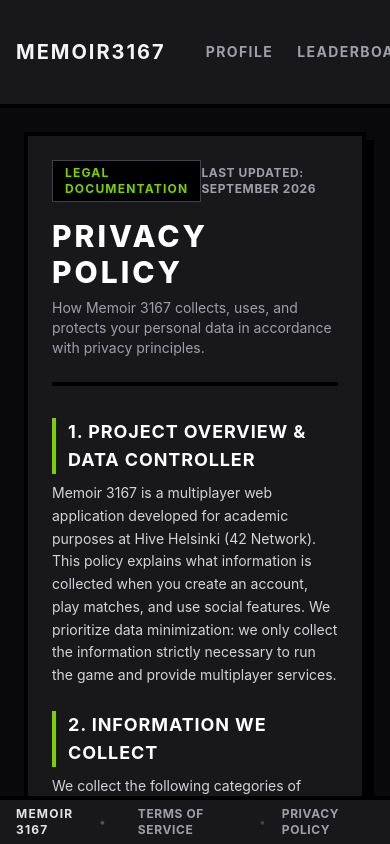
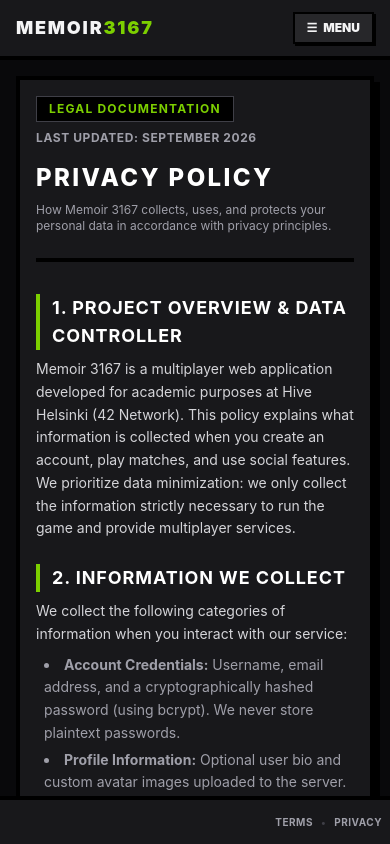
Before and after one commit to mist-interactive/frontend, a React (Vite) app: page /privacy in a window 390 px wide. Built offline with nearby package versions, Linux system fonts and the light colour scheme.

Commit message:
feat(ui): ensure mobile responsiveness and accessibility across all viewports

```diff
--- a/src/components/ChatWindow.tsx
+++ b/src/components/ChatWindow.tsx
@@ -188,8 +188,8 @@
     /*
       Main container: shrinks to compact dock tab when minimized
     */
-    <div className={`transition-all duration-200 border-4 border-black border-b-0 flex flex-col shadow-[6px_6px_0_0_#000000] font-sans ${
-      minimized ? 'w-56 h-11 bg-zinc-800' : 'w-80 h-96 bg-zinc-900'
+    <div className={`transition-all duration-200 border-4 border-black border-b-0 flex flex-col shadow-[4px_4px_0_0_#000000] sm:shadow-[6px_6px_0_0_#000000] font-sans ${
+      minimized ? 'w-44 sm:w-56 h-11 bg-zinc-800' : 'w-[calc(100vw-2rem)] max-w-xs sm:w-80 h-[22rem] sm:h-96 bg-zinc-900'
     }`}>
       {/* HEADER: Clicking anywhere on the top bar toggles minimize, except the X close button */}
       <div
--- a/src/components/Footer.tsx
+++ b/src/components/Footer.tsx
@@ -36,14 +36,14 @@
 
   return (
     // tactical footer dock with integrated friends toggle and legal links
-    <footer className="w-full bg-zinc-900 border-t-4 border-black h-12 flex items-center justify-between text-zinc-400 font-sans shrink-0 z-30">
+    <footer className="w-full bg-zinc-900 border-t-4 border-black h-12 flex items-center justify-between text-zinc-400 font-sans shrink-0 z-30 px-2 sm:px-4">
 
       {/* left: friends toggle (when logged in) + branding */}
-      <div className="flex items-center h-full">
+      <div className="flex items-center h-full min-w-0">
         {isAuthenticated && onToggleFriends && (
           <button
             onClick={onToggleFriends}
-            className={`h-full px-4 flex items-center gap-2 border-r-4 border-black font-bold uppercase tracking-wider text-xs transition-colors ${
+            className={`h-full px-2.5 sm:px-4 flex items-center gap-1.5 sm:gap-2 border-r-4 border-black font-bold uppercase tracking-wider text-[11px] sm:text-xs transition-colors shrink-0 ${
               isFriendsOpen
                 ? 'bg-lime-700 text-white'
                 : 'bg-zinc-800 text-zinc-200 hover:bg-zinc-700'
@@ -52,34 +52,34 @@
             <span>👥</span>
             <span>Friends</span>
             {totalUnreadCount > 0 && (
-              <span className="ml-1 px-1.5 py-0.5 bg-rose-600 text-white font-black text-[10px] leading-none border border-black shadow-[1px_1px_0_0_#000000] animate-pulse">
+              <span className="ml-0.5 sm:ml-1 px-1.5 py-0.5 bg-rose-600 text-white font-black text-[10px] leading-none border border-black shadow-[1px_1px_0_0_#000000] animate-pulse">
                 {totalUnreadCount > 99 ? '99+' : totalUnreadCount}
               </span>
             )}
           </button>
         )}
 
-        <div className="flex items-center gap-2 px-4 text-xs">
-          <span className="font-bold text-zinc-200 uppercase tracking-widest">Memoir 3167</span>
-          <span className="text-zinc-600">•</span>
-          <span className="text-zinc-500 uppercase tracking-wider hidden sm:inline">ft_transcendence</span>
+        <div className="flex items-center gap-2 px-2 sm:px-4 text-[11px] sm:text-xs truncate">
+          <span className="font-bold text-zinc-200 uppercase tracking-widest hidden sm:inline">Memoir 3167</span>
+          <span className="text-zinc-600 hidden sm:inline">•</span>
+          <span className="text-zinc-500 uppercase tracking-wider hidden md:inline">ft_transcendence</span>
         </div>
       </div>
 
       {/* right: legal links */}
-      <div className="flex items-center gap-4 sm:gap-6 font-bold uppercase tracking-wider text-xs px-4">
+      <div className="flex items-center gap-2 sm:gap-6 font-bold uppercase tracking-wider text-[10px] sm:text-xs shrink-0">
         <Link
           to="/terms"
           className="hover:text-lime-400 transition-colors"
         >
-          Terms of Service
+          Terms<span className="hidden sm:inline"> of Service</span>
         </Link>
         <span className="text-zinc-700">•</span>
         <Link
           to="/privacy"
           className="hover:text-lime-400 transition-colors"
         >
-          Privacy Policy
+          Privacy<span className="hidden sm:inline"> Policy</span>
         </Link>
       </div>
 
--- a/src/components/FriendsList.tsx
+++ b/src/components/FriendsList.tsx
@@ -457,7 +457,7 @@
 
   return (
     // main tactical drawer docked between navbar and footer
-    <div className={`absolute left-0 top-0 bottom-0 w-80 bg-zinc-900 border-r-4 border-black z-50 transition-transform duration-300 overflow-hidden font-sans flex flex-col shadow-[8px_0_0_0_#000000] ${
+    <div className={`absolute left-0 top-0 bottom-0 w-[calc(100vw-2rem)] max-w-xs sm:w-80 bg-zinc-900 border-r-4 border-black z-50 transition-transform duration-300 overflow-hidden font-sans flex flex-col shadow-[8px_0_0_0_#000000] ${
       isOpen ? 'translate-x-0' : '-translate-x-full pointer-events-none'
     }`}>
 
--- a/src/components/Navbar.tsx
+++ b/src/components/Navbar.tsx
@@ -1,3 +1,4 @@
+import { useState, useEffect } from 'react';
 import { Link, useNavigate, useLocation } from 'react-router-dom';
 import { useWebSocket } from '../contexts/WebSocketContext';
 import { clearAuth } from '../utils/auth';
@@ -5,6 +6,7 @@
 export default function Navbar() {
   const navigate = useNavigate();
   const location = useLocation();
+  const [isMobileMenuOpen, setIsMobileMenuOpen] = useState(false);
 
   // get centralized match state directly from websocket context
   // no null checks needed because provider always exists
@@ -12,6 +14,11 @@
 
   // check if user is logged in
   const isAuthenticated = localStorage.getItem("token") !== null;
+
+  // close mobile menu whenever route changes
+  useEffect(() => {
+    setIsMobileMenuOpen(false);
+  }, [location.pathname]);
 
   // handle the reconnect button click
   const handleReconnect = () => {
@@ -31,72 +38,165 @@
   };
 
   return (
-    <nav className="relative z-50 bg-zinc-900 border-b-4 border-black p-4 flex justify-between items-center shrink-0 font-sans">
-
+    <nav className="relative z-50 bg-zinc-900 border-b-4 border-black font-sans shrink-0">
+      <div className="px-4 py-3 sm:px-6 flex justify-between items-center">
+        {/* Left branding & desktop links */}
         <div className="flex gap-6 items-center">
-        {/* insert logo here */}
-        <Link to="/" className="text-xl font-bold text-zinc-100 uppercase tracking-widest hover:text-lime-500 transition-colors mr-4">
-          Memoir3167
+          <Link
+            to="/"
+            className="text-lg sm:text-xl font-black text-zinc-100 uppercase tracking-widest hover:text-lime-500 transition-colors mr-2 sm:mr-4"
+          >
+            Memoir<span className="text-lime-500">3167</span>
           </Link>
 
-        <Link to="/profile" className={`text-sm font-bold uppercase tracking-widest transition-colors ${
+          {/* Desktop Links */}
+          <div className="hidden md:flex items-center gap-6">
+            <Link
+              to="/profile"
+              className={`text-sm font-bold uppercase tracking-widest transition-colors ${
                 location.pathname.startsWith('/profile') ? 'text-lime-400' : 'text-zinc-400 hover:text-zinc-100'
-        }`}>
+              }`}
+            >
               Profile
             </Link>
 
-        <Link to="/leaderboard" className={`text-sm font-bold uppercase tracking-widest transition-colors ${
+            <Link
+              to="/leaderboard"
+              className={`text-sm font-bold uppercase tracking-widest transition-colors ${
                 location.pathname === '/leaderboard' ? 'text-lime-400' : 'text-zinc-400 hover:text-zinc-100'
-        }`}>
+              }`}
+            >
               Leaderboard
             </Link>
           </div>
+        </div>
 
-      {/* conditional reconnect button centered and overlapping */}
+        {/* Desktop conditional reconnect button centered */}
         {isAuthenticated && activeMatchId && location.pathname !== '/game' && (
-        <div className="absolute left-1/2 -translate-x-1/2 top-4">
+          <div className="hidden md:block absolute left-1/2 -translate-x-1/2 top-2">
             <button
               onClick={handleReconnect}
-            className="bg-amber-600 text-white font-bold uppercase tracking-widest px-8 py-4 border-4 border-black shadow-[4px_4px_0_0_#000000] hover:bg-amber-500 active:translate-y-1 active:translate-x-1 active:shadow-none transition-all"
+              className="bg-amber-600 text-white font-black uppercase tracking-widest px-6 py-2.5 border-4 border-black shadow-[4px_4px_0_0_#000000] hover:bg-amber-500 active:translate-y-1 active:translate-x-1 active:shadow-none transition-all text-xs animate-pulse"
             >
               Reconnect
             </button>
           </div>
         )}
 
-      <div className="flex gap-4 items-center">
-        {/* use a ternary operator here to conditionally render the buttons */}
+        {/* Desktop auth buttons */}
+        <div className="hidden md:flex gap-3 items-center">
           {isAuthenticated ? (
-
-          /* what to show if logged in */
-          <button onClick={handleLogout}
-          className="bg-zinc-700 text-white font-bold uppercase tracking-widest px-6 py-2 border-4 border-black shadow-[4px_4px_0_0_#000000] hover:bg-zinc-600 active:translate-y-1 active:translate-x-1 active:shadow-none transition-all"
+            <button
+              onClick={handleLogout}
+              className="bg-zinc-700 text-white font-bold uppercase tracking-widest px-5 py-2 border-4 border-black shadow-[3px_3px_0_0_#000000] hover:bg-zinc-600 active:translate-y-1 active:translate-x-1 active:shadow-none transition-all text-xs"
             >
               Logout
             </button>
-
           ) : (
-
-          /* what to show if NOT logged in (fragment used to wrap multiple elements) */
             <>
               <Link
                 to="/login"
-              className="bg-zinc-700 text-white font-bold uppercase tracking-widest px-6 py-2 border-4 border-black shadow-[4px_4px_0_0_#000000] hover:bg-zinc-600 active:translate-y-1 active:translate-x-1 active:shadow-none transition-all flex items-center justify-center"
+                className="bg-zinc-700 text-white font-bold uppercase tracking-widest px-5 py-2 border-4 border-black shadow-[3px_3px_0_0_#000000] hover:bg-zinc-600 active:translate-y-1 active:translate-x-1 active:shadow-none transition-all text-xs flex items-center justify-center"
               >
                 Login
               </Link>
 
               <Link
                 to="/register"
-              className="bg-lime-700 text-white font-bold uppercase tracking-widest px-6 py-2 border-4 border-black shadow-[4px_4px_0_0_#000000] hover:bg-lime-600 active:translate-y-1 active:translate-x-1 active:shadow-none transition-all flex items-center justify-center"
+                className="bg-lime-700 text-white font-bold uppercase tracking-widest px-5 py-2 border-4 border-black shadow-[3px_3px_0_0_#000000] hover:bg-lime-600 active:translate-y-1 active:translate-x-1 active:shadow-none transition-all text-xs flex items-center justify-center"
               >
                 Sign Up
               </Link>
             </>
-
           )}
         </div>
 
+        {/* Mobile controls: Reconnect badge (if active) + Hamburger toggle button */}
+        <div className="flex md:hidden items-center gap-2">
+          {isAuthenticated && activeMatchId && location.pathname !== '/game' && (
+            <button
+              onClick={handleReconnect}
+              className="bg-amber-600 text-white font-black uppercase tracking-wider px-2.5 py-1.5 border-2 border-black shadow-[2px_2px_0_0_#000000] hover:bg-amber-500 active:translate-y-0.5 active:translate-x-0.5 active:shadow-none transition-all text-[11px] animate-pulse"
+            >
+              Reconnect
+            </button>
+          )}
+
+          <button
+            onClick={() => setIsMobileMenuOpen(!isMobileMenuOpen)}
+            aria-label="Toggle navigation menu"
+            className="px-3 py-1.5 bg-zinc-800 hover:bg-zinc-700 text-zinc-100 font-black uppercase text-xs border-2 border-black shadow-[2px_2px_0_0_#000000] active:translate-y-0.5 active:translate-x-0.5 active:shadow-none transition-all flex items-center gap-1.5"
+          >
+            <span>{isMobileMenuOpen ? "✕" : "☰"}</span>
+            <span>{isMobileMenuOpen ? "Close" : "Menu"}</span>
+          </button>
+        </div>
+      </div>
+
+      {/* Mobile Dropdown Drawer */}
+      {isMobileMenuOpen && (
+        <div className="md:hidden border-t-4 border-black bg-zinc-950 p-4 space-y-4 shadow-[0_8px_0_0_#000000]">
+          <div className="flex flex-col gap-2">
+            <Link
+              to="/profile"
+              onClick={() => setIsMobileMenuOpen(false)}
+              className={`p-3 border-2 border-black font-black uppercase tracking-wider text-xs transition-colors flex items-center justify-between ${
+                location.pathname.startsWith('/profile')
+                  ? 'bg-lime-500 text-black shadow-[2px_2px_0_0_#000000]'
+                  : 'bg-zinc-800 text-zinc-200 hover:bg-zinc-700'
+              }`}
+            >
+              <span>Command Profile</span>
+              <span>→</span>
+            </Link>
+
+            <Link
+              to="/leaderboard"
+              onClick={() => setIsMobileMenuOpen(false)}
+              className={`p-3 border-2 border-black font-black uppercase tracking-wider text-xs transition-colors flex items-center justify-between ${
+                location.pathname === '/leaderboard'
+                  ? 'bg-lime-500 text-black shadow-[2px_2px_0_0_#000000]'
+                  : 'bg-zinc-800 text-zinc-200 hover:bg-zinc-700'
+              }`}
+            >
+              <span>Arena Leaderboard</span>
+              <span>→</span>
+            </Link>
+          </div>
+
+          {/* Mobile auth action row */}
+          <div className="pt-2 border-t-2 border-zinc-800">
+            {isAuthenticated ? (
+              <button
+                onClick={() => {
+                  setIsMobileMenuOpen(false);
+                  handleLogout();
+                }}
+                className="w-full p-3 bg-zinc-800 hover:bg-zinc-700 text-zinc-200 font-black uppercase tracking-widest text-xs border-2 border-black shadow-[2px_2px_0_0_#000000] active:translate-y-0.5 active:translate-x-0.5 active:shadow-none transition-all text-center"
+              >
+                Logout
+              </button>
+            ) : (
+              <div className="grid grid-cols-2 gap-3">
+                <Link
+                  to="/login"
+                  onClick={() => setIsMobileMenuOpen(false)}
+                  className="p-3 bg-zinc-800 hover:bg-zinc-700 text-zinc-200 font-black uppercase tracking-widest text-xs border-2 border-black shadow-[2px_2px_0_0_#000000] active:translate-y-0.5 active:translate-x-0.5 active:shadow-none transition-all text-center"
+                >
+                  Login
+                </Link>
+                <Link
+                  to="/register"
+                  onClick={() => setIsMobileMenuOpen(false)}
+                  className="p-3 bg-lime-700 hover:bg-lime-600 text-white font-black uppercase tracking-widest text-xs border-2 border-black shadow-[2px_2px_0_0_#000000] active:translate-y-0.5 active:translate-x-0.5 active:shadow-none transition-all text-center"
+                >
+                  Sign Up
+                </Link>
+              </div>
+            )}
+          </div>
+        </div>
+      )}
     </nav>
   );
 }
--- a/src/layouts/GlobalLayout.tsx
+++ b/src/layouts/GlobalLayout.tsx
@@ -68,6 +68,11 @@
     // un-minimize if already open
     setMinimizedChats((prev) => ({ ...prev, [username]: false }));
 
+    // on mobile, auto-close friends list so the user immediately sees the chat
+    if (typeof window !== 'undefined' && window.innerWidth < 1024) {
+      setIsFriendsOpen(false);
+    }
+
     setActiveChats((prev) => {
       if (prev.includes(username)) {
         return prev;
@@ -126,7 +131,7 @@
 
   // precomputed positioning for chat popups
   const chatBottom = isGamePage ? 'bottom-3' : 'bottom-14';
-  const chatLeft = isFriendsOpen ? 'left-[21rem]' : isGamePage ? 'left-36' : 'left-4';
+  const chatLeft = isFriendsOpen ? 'left-2 sm:left-4 lg:left-[21rem]' : isGamePage ? 'left-2 sm:left-36' : 'left-2 sm:left-4';
 
   return (
     <div className="flex flex-col h-screen w-full bg-zinc-950 overflow-hidden">
@@ -138,6 +143,14 @@
 
         {/* the overlay sidebar docked between navbar and footer */}
         {isAuthenticated && (
+          <>
+            {isFriendsOpen && (
+              <div
+                onClick={() => setIsFriendsOpen(false)}
+                className="fixed inset-0 bg-black/60 z-40 lg:hidden"
+                aria-hidden="true"
+              />
+            )}
             <FriendsList
               isOpen={isFriendsOpen}
               onClose={() => setIsFriendsOpen(false)}
@@ -145,11 +158,12 @@
               unreadCounts={unreadCounts}
               onInitialUnreadCounts={(counts) => setUnreadCounts(counts)}
             />
+          </>
         )}
 
         {/* chat popups docked above footer or game canvas */}
         {isAuthenticated && (
-          <div className={`fixed ${chatBottom} ${chatLeft} flex items-end gap-3 z-40 transition-all duration-300 pointer-events-auto`}>
+          <div className={`fixed ${chatBottom} ${chatLeft} max-w-[calc(100vw-1rem)] flex items-end gap-3 z-40 transition-all duration-300 pointer-events-auto overflow-x-auto pb-1`}>
             {activeChats.map((username) => (
               <ChatWindow
                 key={username}
--- a/src/pages/Login.tsx
+++ b/src/pages/Login.tsx
@@ -78,9 +78,9 @@
   const isFormValid = username.trim().length > 0 && password.length > 0;
 
   return (
-    <div className="min-h-screen bg-zinc-900 flex items-center justify-center p-4 font-sans">
-      <div className="bg-zinc-800 border-4 border-black p-8 w-full max-w-md shadow-[8px_8px_0_0_#000000]">
-        <h2 className="text-3xl font-bold text-zinc-100 uppercase tracking-widest text-center mb-8">
+    <div className="min-h-full py-8 bg-zinc-900 flex items-center justify-center p-4 font-sans">
+      <div className="bg-zinc-800 border-4 border-black p-5 sm:p-8 w-full max-w-md shadow-[6px_6px_0_0_#000000] sm:shadow-[8px_8px_0_0_#000000]">
+        <h2 className="text-2xl sm:text-3xl font-bold text-zinc-100 uppercase tracking-widest text-center mb-6 sm:mb-8">
           Login
         </h2>
 
--- a/src/pages/PrivacyPolicy.tsx
+++ b/src/pages/PrivacyPolicy.tsx
@@ -2,23 +2,23 @@
 
 export default function PrivacyPolicy() {
   return (
-    <div className="p-6 md:p-12 bg-zinc-950 text-zinc-100 min-h-screen font-sans">
-      <div className="max-w-4xl mx-auto bg-zinc-900 border-4 border-black shadow-[8px_8px_0_0_#000000] p-6 md:p-10 flex flex-col gap-8">
+    <div className="p-4 sm:p-6 md:p-12 bg-zinc-950 text-zinc-100 min-h-screen font-sans">
+      <div className="max-w-4xl mx-auto bg-zinc-900 border-4 border-black shadow-[6px_6px_0_0_#000000] sm:shadow-[8px_8px_0_0_#000000] p-4 sm:p-6 md:p-10 flex flex-col gap-8">
 
         {/* header section */}
         <div className="border-b-4 border-black pb-6">
-          <div className="flex justify-between items-center mb-4">
-            <span className="text-xs font-bold uppercase tracking-widest text-lime-500 bg-black px-3 py-1 border border-zinc-700">
+          <div className="flex flex-col sm:flex-row sm:items-center justify-between gap-2 mb-4">
+            <span className="text-xs font-bold uppercase tracking-widest text-lime-500 bg-black px-3 py-1 border border-zinc-700 w-fit">
               Legal Documentation
             </span>
             <span className="text-xs font-bold uppercase tracking-wider text-zinc-400">
               Last Updated: September 2026
             </span>
           </div>
-          <h1 className="text-3xl md:text-4xl font-extrabold uppercase tracking-widest text-white">
+          <h1 className="text-2xl sm:text-3xl md:text-4xl font-extrabold uppercase tracking-widest text-white">
             Privacy Policy
           </h1>
-          <p className="text-zinc-400 text-sm mt-2">
+          <p className="text-zinc-400 text-xs sm:text-sm mt-2">
             How Memoir 3167 collects, uses, and protects your personal data in accordance with privacy principles.
           </p>
         </div>
--- a/src/pages/Register.tsx
+++ b/src/pages/Register.tsx
@@ -110,9 +110,9 @@
   };
 
   return (
-    <div className="min-h-screen bg-zinc-900 flex items-center justify-center p-4 font-sans">
-      <div className="bg-zinc-800 border-4 border-black p-8 w-full max-w-md shadow-[8px_8px_0_0_#000000]">
-        <h2 className="text-3xl font-bold text-zinc-100 uppercase tracking-widest text-center mb-8">
+    <div className="min-h-full py-8 bg-zinc-900 flex items-center justify-center p-4 font-sans">
+      <div className="bg-zinc-800 border-4 border-black p-5 sm:p-8 w-full max-w-md shadow-[6px_6px_0_0_#000000] sm:shadow-[8px_8px_0_0_#000000]">
+        <h2 className="text-2xl sm:text-3xl font-bold text-zinc-100 uppercase tracking-widest text-center mb-6 sm:mb-8">
           Register
         </h2>
 
--- a/src/pages/TermsOfService.tsx
+++ b/src/pages/TermsOfService.tsx
@@ -2,23 +2,23 @@
 
 export default function TermsOfService() {
   return (
-    <div className="p-6 md:p-12 bg-zinc-950 text-zinc-100 min-h-screen font-sans">
-      <div className="max-w-4xl mx-auto bg-zinc-900 border-4 border-black shadow-[8px_8px_0_0_#000000] p-6 md:p-10 flex flex-col gap-8">
+    <div className="p-4 sm:p-6 md:p-12 bg-zinc-950 text-zinc-100 min-h-screen font-sans">
+      <div className="max-w-4xl mx-auto bg-zinc-900 border-4 border-black shadow-[6px_6px_0_0_#000000] sm:shadow-[8px_8px_0_0_#000000] p-4 sm:p-6 md:p-10 flex flex-col gap-8">
 
         {/* header section */}
         <div className="border-b-4 border-black pb-6">
-          <div className="flex justify-between items-center mb-4">
-            <span className="text-xs font-bold uppercase tracking-widest text-lime-500 bg-black px-3 py-1 border border-zinc-700">
+          <div className="flex flex-col sm:flex-row sm:items-center justify-between gap-2 mb-4">
+            <span className="text-xs font-bold uppercase tracking-widest text-lime-500 bg-black px-3 py-1 border border-zinc-700 w-fit">
               Legal Documentation
             </span>
             <span className="text-xs font-bold uppercase tracking-wider text-zinc-400">
               Last Updated: September 2026
             </span>
           </div>
-          <h1 className="text-3xl md:text-4xl font-extrabold uppercase tracking-widest text-white">
+          <h1 className="text-2xl sm:text-3xl md:text-4xl font-extrabold uppercase tracking-widest text-white">
             Terms of Service
           </h1>
-          <p className="text-zinc-400 text-sm mt-2">
+          <p className="text-zinc-400 text-xs sm:text-sm mt-2">
             Please read these terms carefully before participating in matches or using Memoir 3167.
           </p>
         </div>
```
Also changed, not shown: src/pages/Leaderboard.tsx (+6 -6 lines), src/pages/Profile.tsx (+4 -4 lines). Lines whose indentation alone changed are shown as unchanged.
